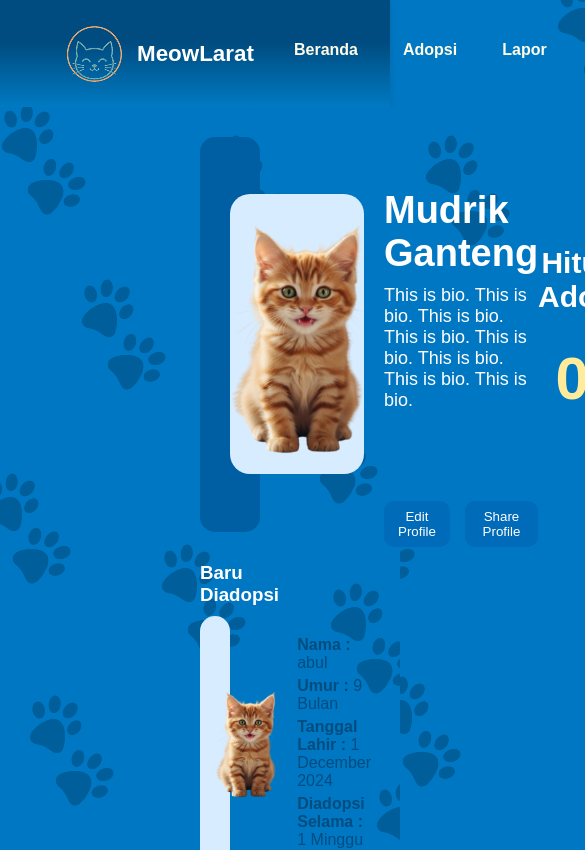
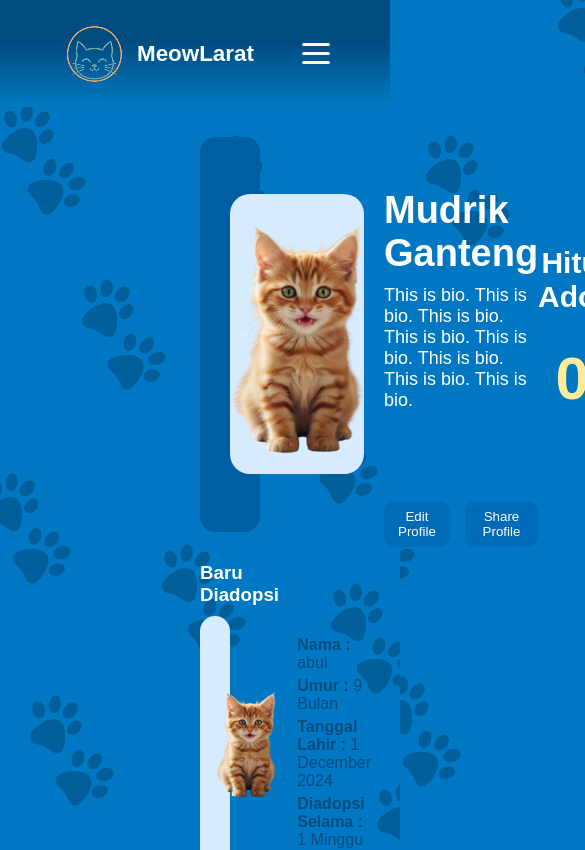
Before and after one commit to NEET-ed/meowlarat-fe, a Vue app: page /profil in a window 390 px wide. Shown: the top 850 px of the page, 585 px wide, since content can reach past the window. Built offline with nearby package versions, Linux system fonts and the light colour scheme.

Commit message:
Update NavbarLogin.vue

```diff
--- a/src/components/NavbarLogin.vue
+++ b/src/components/NavbarLogin.vue
@@ -1,27 +1,48 @@
 <template>
   <nav class="navbar">
+    <!-- Logo -->
     <div class="logo">
-      <img src="/logo.png" alt="Logo" /> <span>MeowLarat</span>
+      <img src="/logo.png" alt="Logo" />
+      <span>MeowLarat</span>
     </div>
 
-    <ul class="nav-links">
-      <router-link to="/" class="nav-item">Beranda</router-link>
-      <router-link to="/adopsi" class="nav-item">Adopsi</router-link>
-      <router-link to="/lapor" class="nav-item">Lapor</router-link>
-      <router-link to="/catpedia" class="nav-item">CatPedia</router-link>
-      <router-link to="/findplace" class="nav-item">FindPlace</router-link>
-      <router-link to="/forum" class="nav-item">Forum</router-link>
-      <router-link to="/profil" class="nav-item">Profil</router-link>
+    <!-- Tombol Hamburger -->
+    <div class="hamburger" @click="toggleMenu">
+      <div :class="{ bar: true, active: isMenuOpen }"></div>
+      <div :class="{ bar: true, active: isMenuOpen }"></div>
+      <div :class="{ bar: true, active: isMenuOpen }"></div>
+    </div>
+
+    <!-- Navigasi -->
+    <ul :class="['nav-links', { open: isMenuOpen }]">
+      <router-link to="/" class="nav-item" @click="closeMenu">Beranda</router-link>
+      <router-link to="/adopsi" class="nav-item" @click="closeMenu">Adopsi</router-link>
+      <router-link to="/lapor" class="nav-item" @click="closeMenu">Lapor</router-link>
+      <router-link to="/catpedia" class="nav-item" @click="closeMenu">CatPedia</router-link>
+      <router-link to="/findplace" class="nav-item" @click="closeMenu">FindPlace</router-link>
+      <router-link to="/forum" class="nav-item" @click="closeMenu">Forum</router-link>
+      <router-link to="/profil" class="nav-item" @click="closeMenu">Profil</router-link>
+
+      <!-- Profil pindah ke bawah nav link di mode mobile -->
+      <div class="mobile-profile" v-if="isMenuOpen">
+        <div class="profile-section">
+          <span class="username">Mudrik Ganteng</span>
+          <div class="profile-dropdown">
+            <img src="/cat.png" alt="User Profile" class="profile-avatar" />
+            <div class="dropdown-menu">
+              <router-link to="/profil" class="dropdown-item">Profil Saya</router-link>
+              <router-link to="/login" class="dropdown-item">Logout</router-link>
+            </div>
+          </div>
+        </div>
+      </div>
     </ul>
 
-    <!-- 🔹 Profil user -->
-    <div class="profile-section">
+    <!-- Profil (hanya desktop) -->
+    <div class="profile-section desktop-profile">
       <span class="username">Mudrik Ganteng</span>
-
       <div class="profile-dropdown">
         <img src="/cat.png" alt="User Profile" class="profile-avatar" />
-
-        <!-- 🔽 Dropdown muncul pas hover -->
         <div class="dropdown-menu">
           <router-link to="/profil" class="dropdown-item">Profil Saya</router-link>
           <router-link to="/login" class="dropdown-item">Logout</router-link>
@@ -31,15 +52,31 @@
   </nav>
 </template>
 
+<script setup>
+import { ref } from "vue";
+
+const isMenuOpen = ref(false);
+
+function toggleMenu() {
+  isMenuOpen.value = !isMenuOpen.value;
+}
+
+function closeMenu() {
+  isMenuOpen.value = false;
+}
+</script>
+
 <style scoped>
+/* 🌈 NAVBAR DASAR */
 .navbar {
   display: flex;
   justify-content: space-between;
   align-items: center;
   padding: 20px 60px;
+  background: linear-gradient(to bottom, #004c80 40%, #007ac2 100%);
   color: #fffce8;
-  background: linear-gradient(to bottom, #004c80 40%, #007ac2 100%);
-  box-shadow: 0 2px 6px rgba(0, 0, 0, 0.1);
+  position: relative;
+  z-index: 1000;
 }
 
 .logo {
@@ -54,25 +91,26 @@
   color: #fff;
 }
 
+/* 🔹 NAV LINK */
 .nav-links {
-  list-style: none;
   display: flex;
   gap: 45px;
+  list-style: none;
   font-weight: 600;
+  transition: all 0.3s ease;
 }
 
 .nav-item {
   color: #fffce8;
   text-decoration: none;
   cursor: pointer;
-  transition: opacity 0.2s;
 }
 
 .nav-item:hover {
   opacity: 0.7;
 }
 
-/* 🔹 Bagian profil */
+/* 🔹 PROFIL DESKTOP */
 .profile-section {
   display: flex;
   align-items: center;
@@ -85,7 +123,6 @@
   color: #fffce8;
 }
 
-/* 🔹 Avatar dan dropdown */
 .profile-dropdown {
   position: relative;
   display: inline-block;
@@ -106,7 +143,7 @@
   box-shadow: 0 0 10px rgba(255, 255, 255, 0.5);
 }
 
-/* 🔽 Dropdown menu */
+/* 🔽 DROPDOWN MENU */
 .dropdown-menu {
   position: absolute;
   top: 50px;
@@ -121,21 +158,15 @@
   z-index: 100;
 }
 
-/* Muncul pas hover */
 .profile-dropdown:hover .dropdown-menu {
   display: flex;
 }
 
-/* Item dropdown */
 .dropdown-item {
   padding: 10px 15px;
   text-decoration: none;
   color: #004c80;
   font-weight: 600;
-  background: transparent;
-  border: none;
-  text-align: left;
-  cursor: pointer;
   transition: background 0.2s, color 0.2s;
 }
 
@@ -144,13 +175,105 @@
   color: #007ac2;
 }
 
-.router-link-exact-active {
-  border-bottom: 3px solid #fffce8; /* garis bawah sebagai tanda aktif */
-  padding-bottom: 4px;
+/* 🔹 MENU HAMBURGER */
+.hamburger {
+  display: none;
+  flex-direction: column;
+  gap: 6px;
+  cursor: pointer;
 }
 
-.router-link-exact-active.nav-item {
-  color: #ffeb99; /* warna teks sedikit berbeda untuk halaman aktif */
+.bar {
+  width: 28px;
+  height: 3px;
+  background-color: #fffce8;
+  border-radius: 2px;
+  transition: all 0.3s ease;
 }
 
+.bar.active:nth-child(1) {
+  transform: rotate(45deg) translateY(8px);
+}
+
+.bar.active:nth-child(2) {
+  opacity: 0;
+}
+
+.bar.active:nth-child(3) {
+  transform: rotate(-45deg) translateY(-8px);
+}
+
+/* 🌙 RESPONSIVE MODE */
+@media (max-width: 900px) {
+  .hamburger {
+    display: flex;
+  }
+
+ .nav-links {
+    position: absolute;
+    top: 100%;
+    left: 0;
+    background: #004c80;
+    width: 100%;
+    flex-direction: column;
+    gap: 25px;
+    align-items: center;
+    padding: 0;
+    max-height: 0;
+    overflow: hidden;
+    opacity: 0;
+    pointer-events: none;
+    transition: all 0.3s ease;
+  }
+
+  .nav-links.open {
+    padding: 30px 0;
+    max-height: 600px;
+    opacity: 1;
+    pointer-events: auto;
+  }
+
+  .desktop-profile {
+    display: none;
+  }
+
+  .mobile-profile {
+    display: flex;
+    flex-direction: column;
+    align-items: center;
+    border-top: 1px solid rgba(255, 255, 255, 0.3);
+    padding-top: 20px;
+  }
+
+  .mobile-profile .profile-section {
+    flex-direction: column;
+    gap: 10px;
+  }
+
+  .profile-dropdown:hover .dropdown-menu {
+    position: static;
+    box-shadow: none;
+    display: flex;
+  }
+
+  .dropdown-menu {
+    background: transparent;
+  }
+
+  .dropdown-item {
+    color: #fffce8;
+  }
+
+  .dropdown-item:hover {
+    background: rgba(255, 255, 255, 0.1);
+    color: #ffeb99;
+  }
+}
+
+/* 🔸 Halaman aktif */
+.router-link-exact-active {
+  border-bottom: 3px solid #fffce8;
+  padding-bottom: 4px;
+  color: #ffeb99;
+}
 </style>
```
